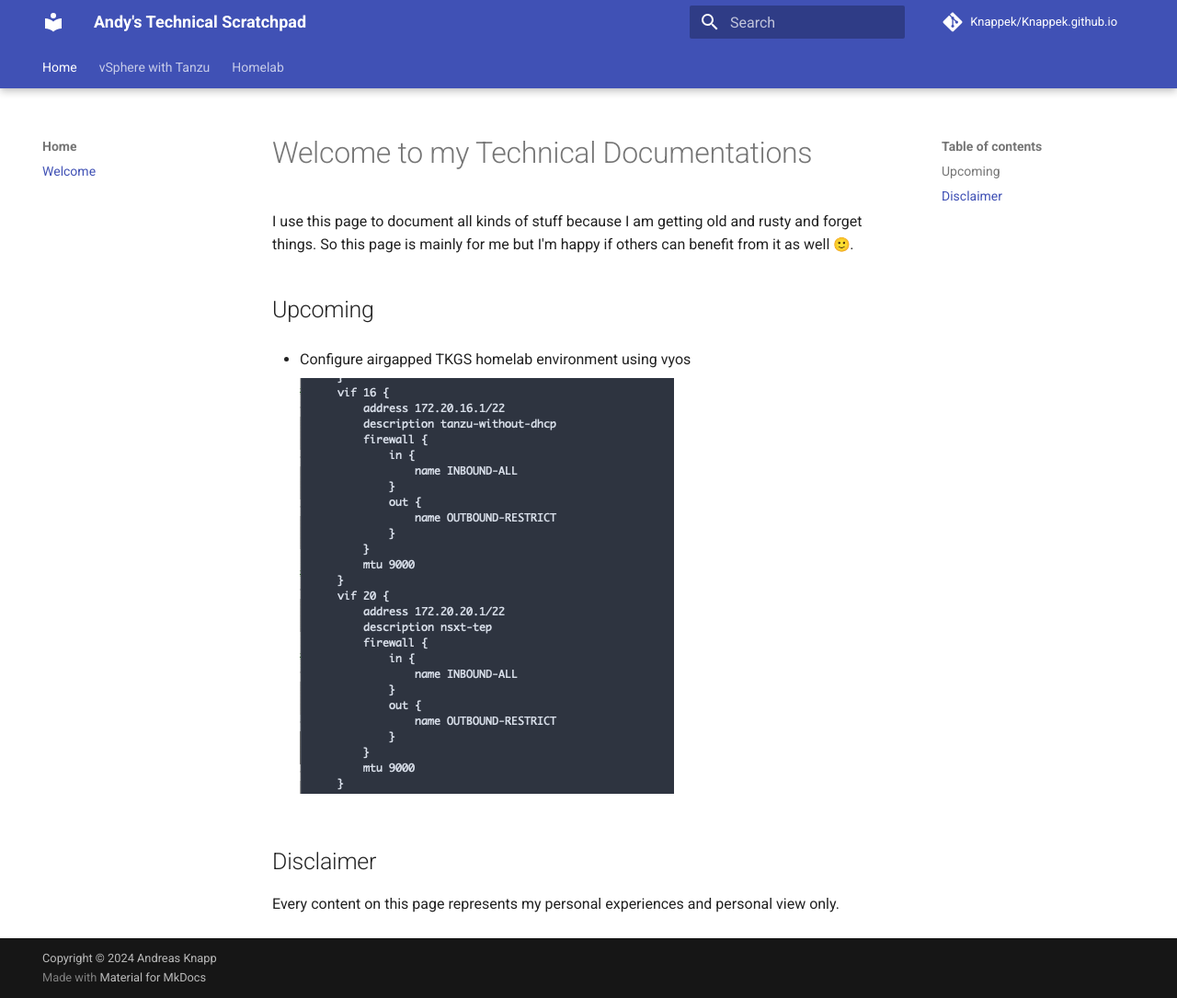
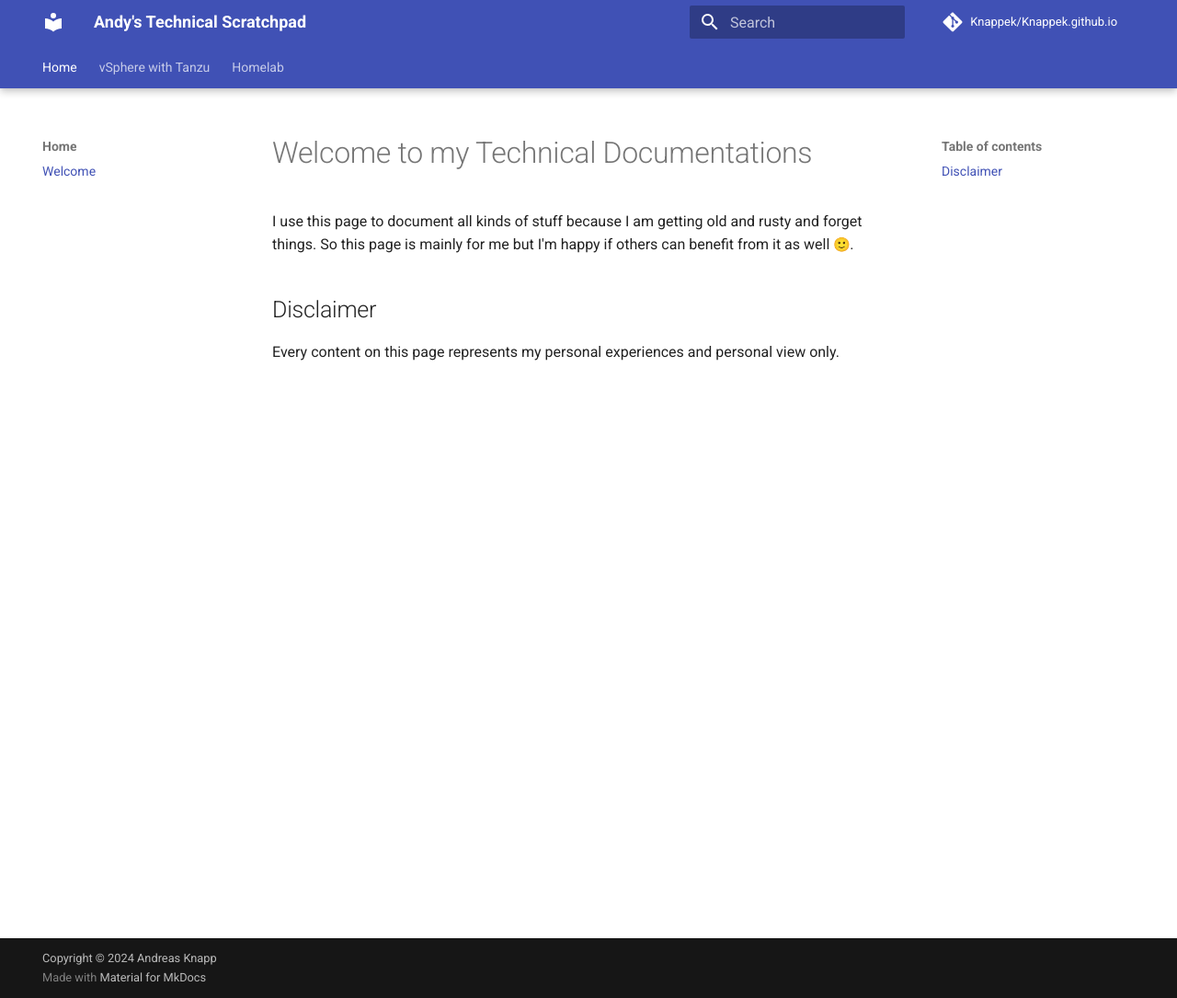
Before and after one commit to Knappek/Knappek.github.io, an MkDocs documentation site: the page built from docs/index.md, in a window 1280 px wide and 1085 px high. Shown: the whole window at 92% size. Built offline with MkDocs 1.6.1 and Material for MkDocs 9.7.7, drawn with Linux system fonts in a browser that asks for light colours; emoji names are drawn with the system emoji font; comment, search, counter and statistics services are not loaded.

Commit message:
remove upcoming

```diff
--- a/docs/index.md
+++ b/docs/index.md
@@ -3,12 +3,6 @@
 I use this page to document all kinds of stuff because I am getting old and rusty and forget things.
 So this page is mainly for me but I'm happy if others can benefit from it as well :slight_smile:.
 
-## Upcoming
-
-* Configure airgapped TKGS homelab environment using vyos
-
-    ![alt text](image.png)
-
 ## Disclaimer
 
 Every content on this page represents my personal experiences and personal view only.
```
